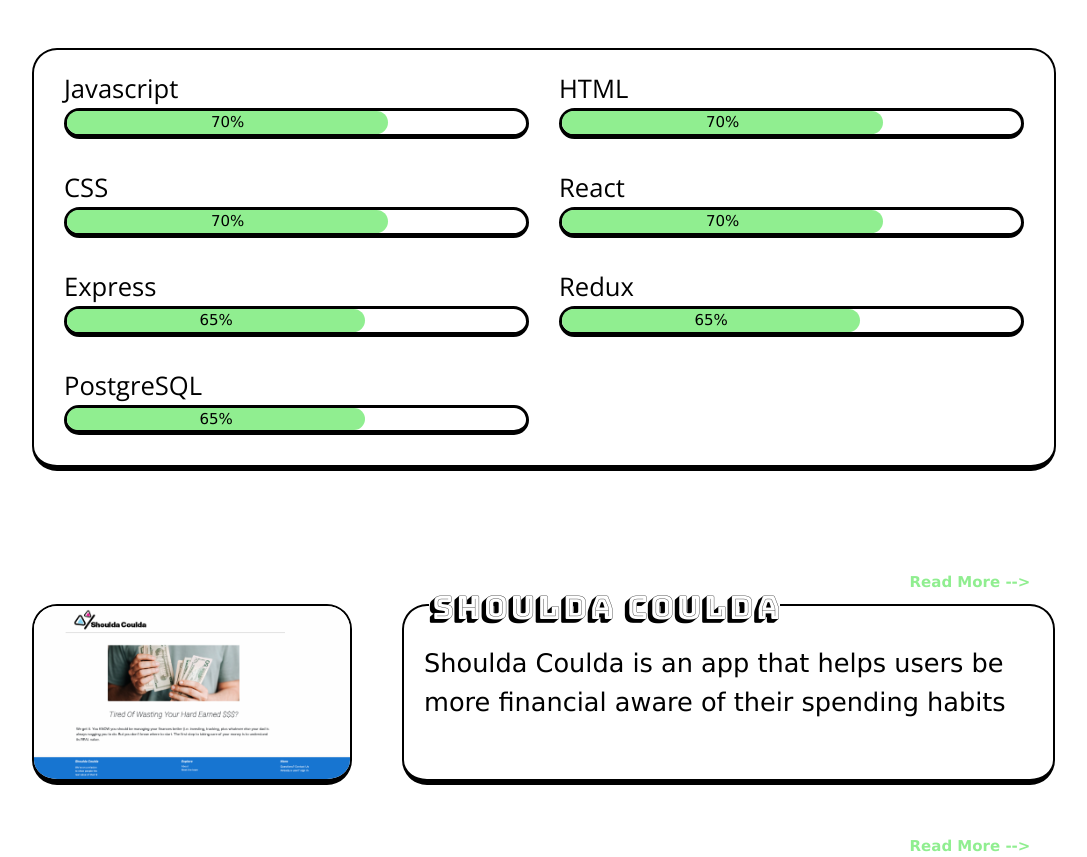
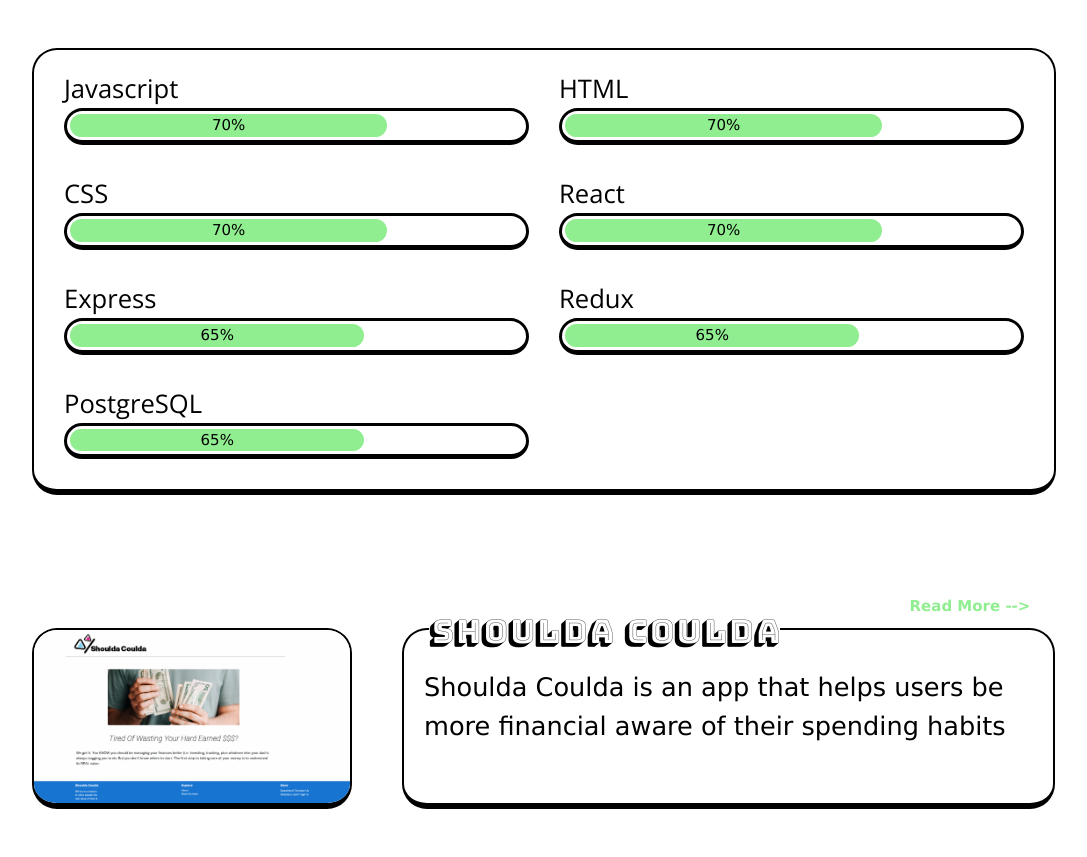
Before and after one commit to StudentCZ/my-website, a React (Create React App) app: page / in a window 1280 px wide. Shown: the part 1038-1895 px from the top of the page, without its empty margins (96-1183 px from the left). Built offline with nearby package versions, Linux system fonts and the light colour scheme.

Commit message:
added padding to progress bar

```diff
--- a/src/components/ProjectSkillBar.module.css
+++ b/src/components/ProjectSkillBar.module.css
@@ -27,6 +27,7 @@
   border: 3px solid #000;
   border-radius: 20px;
   border-bottom: 5px solid black;
+  padding: 3px;
 }
 
 .progressBar {
```
